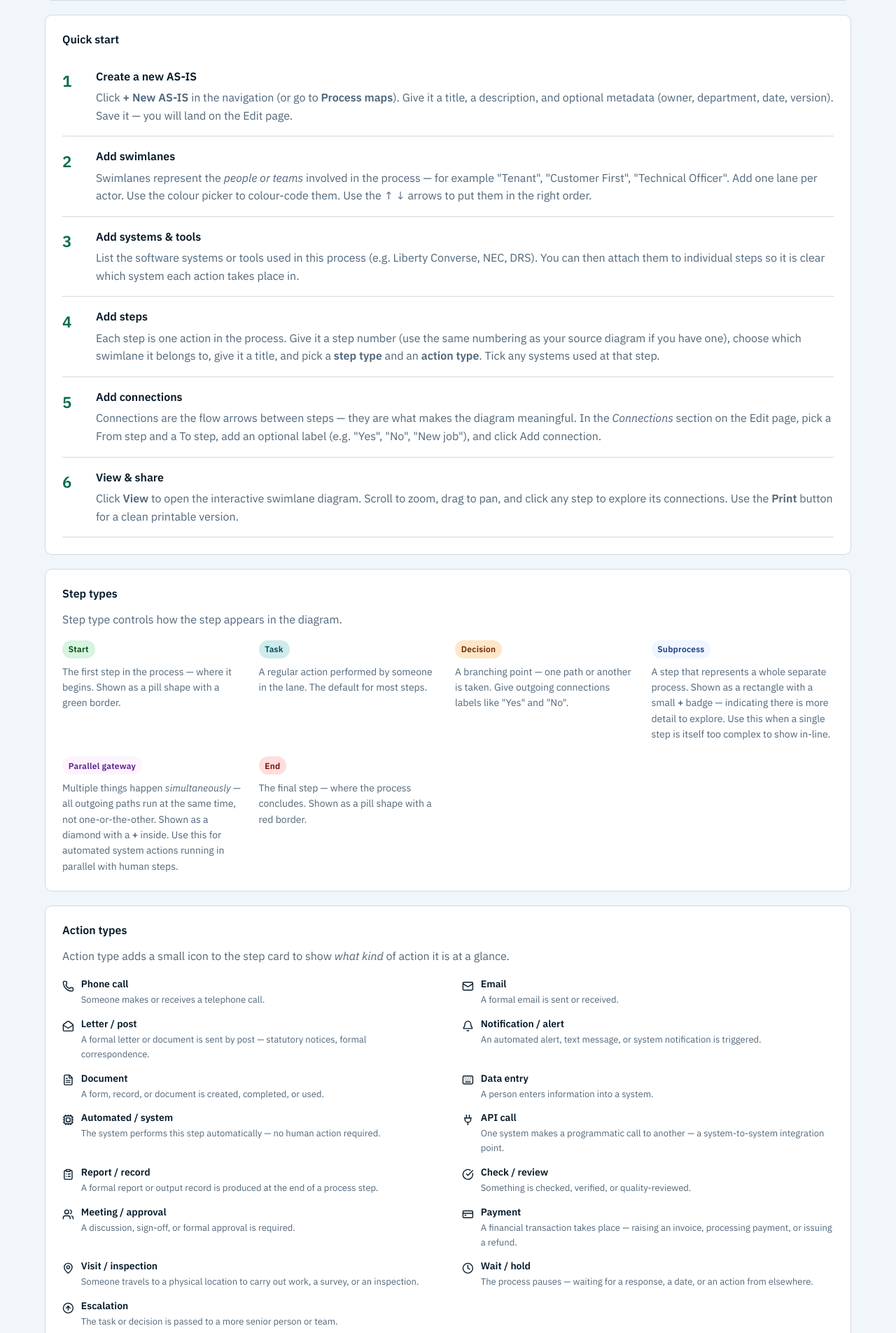
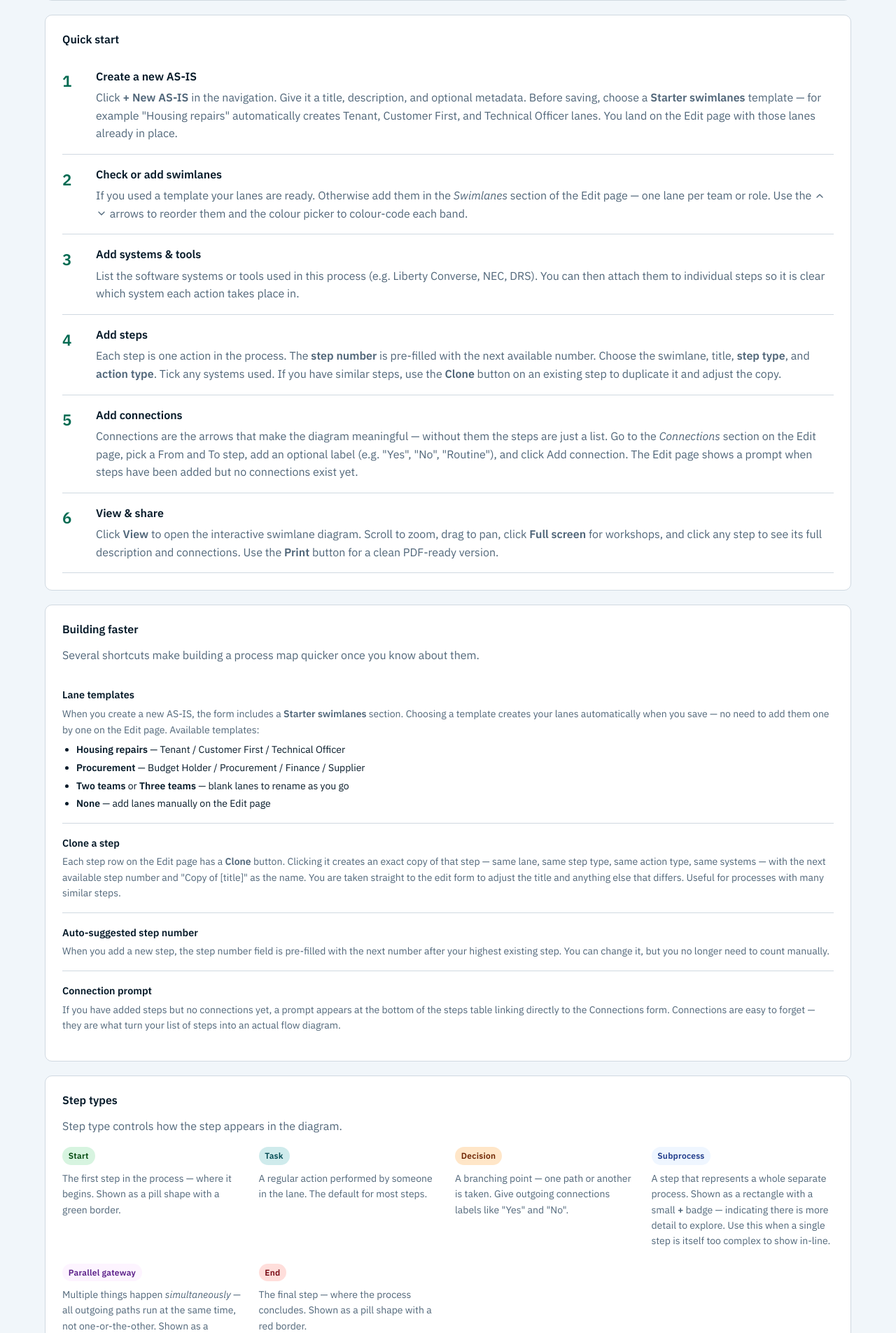
Before and after one commit to wellis321/as-is, a PHP site: page /help.php in a window 1280 px wide. Shown: the part 650-2555 px from the top of the page at 70% size. Run offline with PHP 8.4, Linux system fonts and the light colour scheme.

```diff
--- a/public/help.php
+++ b/public/help.php
@@ -39,12 +39,18 @@ ob_start();
     <div style="display:grid;gap:0;">
         <?php
         $quickSteps = [
-            ['1', 'Create a new AS-IS', 'Click <strong>+ New AS-IS</strong> in the navigation (or go to <strong>Process maps</strong>). Give it a title, a description, and optional metadata (owner, department, date, version). Save it — you will land on the Edit page.'],
-            ['2', 'Add swimlanes', 'Swimlanes represent the <em>people or teams</em> involved in the process — for example "Tenant", "Customer First", "Technical Officer". Add one lane per actor. Use the colour picker to colour-code them. Use the ↑ ↓ arrows to put them in the right order.'],
-            ['3', 'Add systems &amp; tools', 'List the software systems or tools used in this process (e.g. Liberty Converse, NEC, DRS). You can then attach them to individual steps so it is clear which system each action takes place in.'],
-            ['4', 'Add steps', 'Each step is one action in the process. Give it a step number (use the same numbering as your source diagram if you have one), choose which swimlane it belongs to, give it a title, and pick a <strong>step type</strong> and an <strong>action type</strong>. Tick any systems used at that step.'],
-            ['5', 'Add connections', 'Connections are the flow arrows between steps — they are what makes the diagram meaningful. In the <em>Connections</em> section on the Edit page, pick a From step and a To step, add an optional label (e.g. "Yes", "No", "New job"), and click Add connection.'],
-            ['6', 'View &amp; share', 'Click <strong>View</strong> to open the interactive swimlane diagram. Scroll to zoom, drag to pan, and click any step to explore its connections. Use the <strong>Print</strong> button for a clean printable version.'],
+            ['1', 'Create a new AS-IS',
+             'Click <strong>+ New AS-IS</strong> in the navigation. Give it a title, description, and optional metadata. Before saving, choose a <strong>Starter swimlanes</strong> template — for example "Housing repairs" automatically creates Tenant, Customer First, and Technical Officer lanes. You land on the Edit page with those lanes already in place.'],
+            ['2', 'Check or add swimlanes',
+             'If you used a template your lanes are ready. Otherwise add them in the <em>Swimlanes</em> section of the Edit page — one lane per team or role. Use the <i data-lucide="chevron-up" class="licon"></i> <i data-lucide="chevron-down" class="licon"></i> arrows to reorder them and the colour picker to colour-code each band.'],
+            ['3', 'Add systems &amp; tools',
+             'List the software systems or tools used in this process (e.g. Liberty Converse, NEC, DRS). You can then attach them to individual steps so it is clear which system each action takes place in.'],
+            ['4', 'Add steps',
+             'Each step is one action in the process. The <strong>step number</strong> is pre-filled with the next available number. Choose the swimlane, title, <strong>step type</strong>, and <strong>action type</strong>. Tick any systems used. If you have similar steps, use the <strong>Clone</strong> button on an existing step to duplicate it and adjust the copy.'],
+            ['5', 'Add connections',
+             'Connections are the arrows that make the diagram meaningful — without them the steps are just a list. Go to the <em>Connections</em> section on the Edit page, pick a From and To step, add an optional label (e.g. "Yes", "No", "Routine"), and click Add connection. The Edit page shows a prompt when steps have been added but no connections exist yet.'],
+            ['6', 'View &amp; share',
+             'Click <strong>View</strong> to open the interactive swimlane diagram. Scroll to zoom, drag to pan, click <strong>Full screen</strong> for workshops, and click any step to see its full description and connections. Use the <strong>Print</strong> button for a clean PDF-ready version.'],
         ];
         foreach ($quickSteps as [$num, $stepTitle, $body]):
         ?>
@@ -55,6 +61,53 @@ ob_start();
                     <p style="margin-top:0.3rem;margin-bottom:0;"><?= $body ?></p>
                 </div>
             </div>
+        <?php endforeach; ?>
+    </div>
+</div>
+
+<!-- ── Building faster ───────────────────────────────────────────── -->
+<div class="card">
+    <h2>Building faster</h2>
+    <p>Several shortcuts make building a process map quicker once you know about them.</p>
+
+    <div style="display:grid;gap:0;">
+        <?php
+        $shortcuts = [
+            [
+                'Lane templates',
+                'When you create a new AS-IS, the form includes a <strong>Starter swimlanes</strong> section. Choosing a template creates your lanes automatically when you save — no need to add them one by one on the Edit page. Available templates:',
+                '<ul style="margin:0.4rem 0 0;padding-left:1.25rem;font-size:0.875rem;display:grid;gap:0.2rem;">
+                    <li><strong>Housing repairs</strong> — Tenant / Customer First / Technical Officer</li>
+                    <li><strong>Procurement</strong> — Budget Holder / Procurement / Finance / Supplier</li>
+                    <li><strong>Two teams</strong> or <strong>Three teams</strong> — blank lanes to rename as you go</li>
+                    <li><strong>None</strong> — add lanes manually on the Edit page</li>
+                </ul>',
+            ],
+            [
+                'Clone a step',
+                'Each step row on the Edit page has a <strong>Clone</strong> button. Clicking it creates an exact copy of that step — same lane, same step type, same action type, same systems — with the next available step number and "Copy of [title]" as the name. You are taken straight to the edit form to adjust the title and anything else that differs. Useful for processes with many similar steps.',
+                '',
+            ],
+            [
+                'Auto-suggested step number',
+                'When you add a new step, the step number field is pre-filled with the next number after your highest existing step. You can change it, but you no longer need to count manually.',
+                '',
+            ],
+            [
+                'Connection prompt',
+                'If you have added steps but no connections yet, a prompt appears at the bottom of the steps table linking directly to the Connections form. Connections are easy to forget — they are what turn your list of steps into an actual flow diagram.',
+                '',
+            ],
+        ];
+        foreach ($shortcuts as $i => [$title, $body, $extra]):
+        ?>
+        <div style="display:grid;grid-template-columns:1fr;gap:0;
+                    border-bottom:<?= $i < count($shortcuts)-1 ? '1px solid var(--border)' : 'none' ?>;
+                    padding:1rem 0;">
+            <strong style="font-size:0.9rem;"><?= $title ?></strong>
+            <p style="margin:0.3rem 0 0;font-size:0.875rem;"><?= $body ?></p>
+            <?= $extra ?>
+        </div>
         <?php endforeach; ?>
     </div>
 </div>
@@ -235,8 +288,10 @@ ob_start();
         <li>The <strong>Print</strong> button on the View page opens a clean, navigation-free version that your browser can print or save as PDF.</li>
         <li>Status <em>Draft</em> means work in progress; <em>Published</em> means it has been signed off and is the current agreed picture.</li>
         <li>Use <strong>Click to focus</strong> during workshops — clicking a step centres the conversation on exactly what that step does and what comes before and after it.</li>
-        <li>If the step card panel is in the way after clicking, drag it by its header (the ⠿⠿ icon) to move it to a clear area of the diagram.</li>
-        <li>The <a href="/view.php?slug=sample-repair-quick">Housing Repair — Quick View</a> sample is the simplest example to try first — it shows focus mode, cross-lane handoffs, and the multi-row layout clearly.</li>
+        <li>If the step card panel is in the way after clicking, drag it by its header (the grip icon) to move it anywhere on the diagram.</li>
+        <li>The <a href="/view.php?slug=sample-repair-quick">Housing Repair — Quick View</a> sample is the shortest example and shows all the key features: focus mode, cross-lane handoffs, multi-row layout, and both <strong>Subprocess</strong> and <strong>Parallel gateway</strong> step types.</li>
+        <li>Use the <strong>Lane templates</strong> on the New AS-IS page to skip the lane setup step entirely for common process structures.</li>
+        <li>The <strong>Clone</strong> button on any step creates a duplicate you can adjust — faster than re-entering everything for similar steps.</li>
     </ul>
 </div>
 
```
Also changed, not shown: public/index.php (+6 -5 lines), public/view.php (+61 -51 lines).
